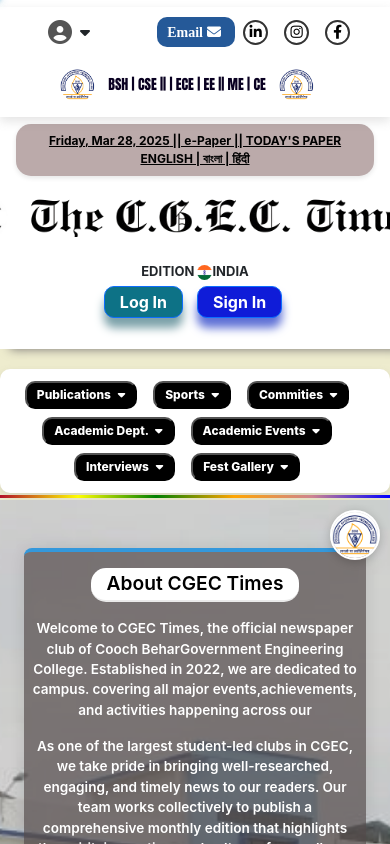
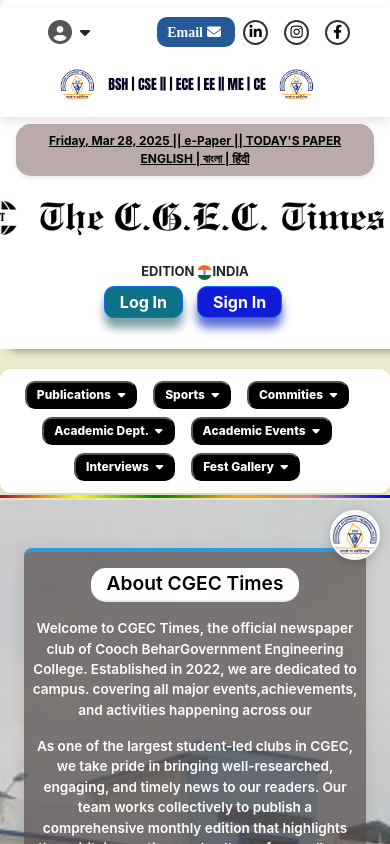
Before and after one commit to satya-dr/C.TIMES, a React (Create React App) app in the folder ct/: page / in a window 390 px wide. Shown: the top 844 px of the page. Built offline with nearby package versions, Linux system fonts and the light colour scheme; a web font is replaced by a local one.

Commit message:
Logo fit

```diff
--- a/ct/src/components/NavBar.css
+++ b/ct/src/components/NavBar.css
@@ -514,12 +514,15 @@
   }
 
   .main_logo {
+    /* margin-left: 20px; */
     height: 50px;
-    width: 50px;
+    width: 40px;
   }
 
   .cgec {
-    height: 40px;
+    margin-right: 20px;
+    /* width: 10rem; */
+    height: 35px;
   }
 
   .publication-item {
```
